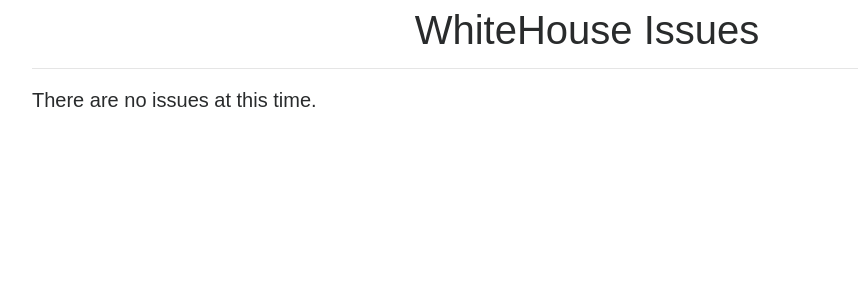
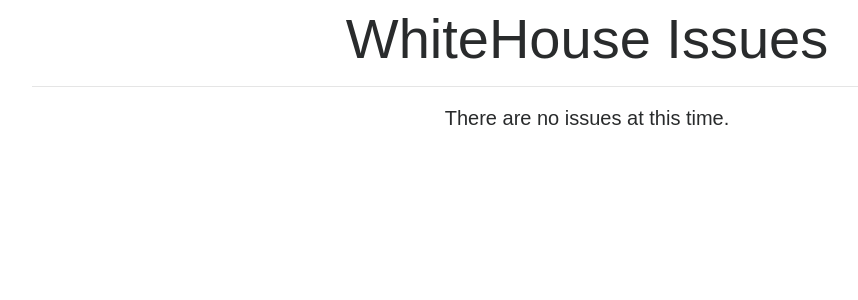
Before and after one commit to waiyaki/assessment, a React (Create React App) app: page / in a window 1280 px wide. Shown: the top 300 px of the page, without its empty margins (53-911 px from the left). Built offline with nearby package versions, Linux system fonts and the light colour scheme; no server answers.

Commit message:
UI improvements

```diff
--- a/src/components/ResultsContainer.js
+++ b/src/components/ResultsContainer.js
@@ -11,7 +11,7 @@
       issues: [],
       page: 1,
       limit: 10
-    }
+    };
   }
 
   componentDidMount() {
@@ -20,7 +20,7 @@
         this.setState(() => ({
           issues
         }))
-      })
+      });
   }
 
   handleChangePage = page => e => {
@@ -48,25 +48,29 @@
       <div className="container">
         <div className="row">
           <div className="col mt-2">
-            <h1 className="text-center">WhiteHouse Issues</h1>
-            <hr />
+            <h1 className="text-center display-4">WhiteHouse Issues</h1>
             {issues.length ? (
               <div>
                 <ResultsView issues={issuesToRender} />
-                <Pagination
-                  page={page}
-                  maxNoPages={maxNoPages}
-                  onChangePage={this.handleChangePage}
-                />
+                <div className="d-flex justify-content-center">
+                  <Pagination
+                    page={page}
+                    maxNoPages={maxNoPages}
+                    onChangePage={this.handleChangePage}
+                  />
+                </div>
               </div>
             ) : (
               <div>
-                <p className="lead">There are no issues at this time.</p>
+                <hr />
+                <p className="lead text-center">
+                  There are no issues at this time.
+                </p>
               </div>
             )}
           </div>
         </div>
       </div>
-    )
+    );
   }
 }
--- a/src/components/ResultsView.js
+++ b/src/components/ResultsView.js
@@ -1,10 +1,15 @@
 import React from 'react';
 
-const fields = ['title', 'created_at', 'updated_at', 'closed_at']
+const fields = ['title', 'created_at', 'updated_at', 'closed_at'];
+const date_fields = ['created_at', 'updated_at', 'closed_at'];
 
 export const renderFields = (issue) => {
   return fields.map(field => {
-    const fieldData = issue[field];
+    let fieldData = issue[field];
+
+    if (date_fields.indexOf(field) > -1) {
+      fieldData = fieldData ? (new Date(fieldData)).toLocaleDateString() : fieldData;
+    }
     if (field === 'closed_at') {
       return <td key={field}>{`${fieldData ? 'Closed' : 'Open' }`}</td>
     }
@@ -14,7 +19,7 @@
 
 export default function ResultsView({ issues }) {
   return (
-    <table>
+    <table className="table">
       <thead>
         <tr>
           {fields.map(field => (
@@ -30,5 +35,5 @@
         ))}
       </tbody>
     </table>
-  )
+  );
 }
```
